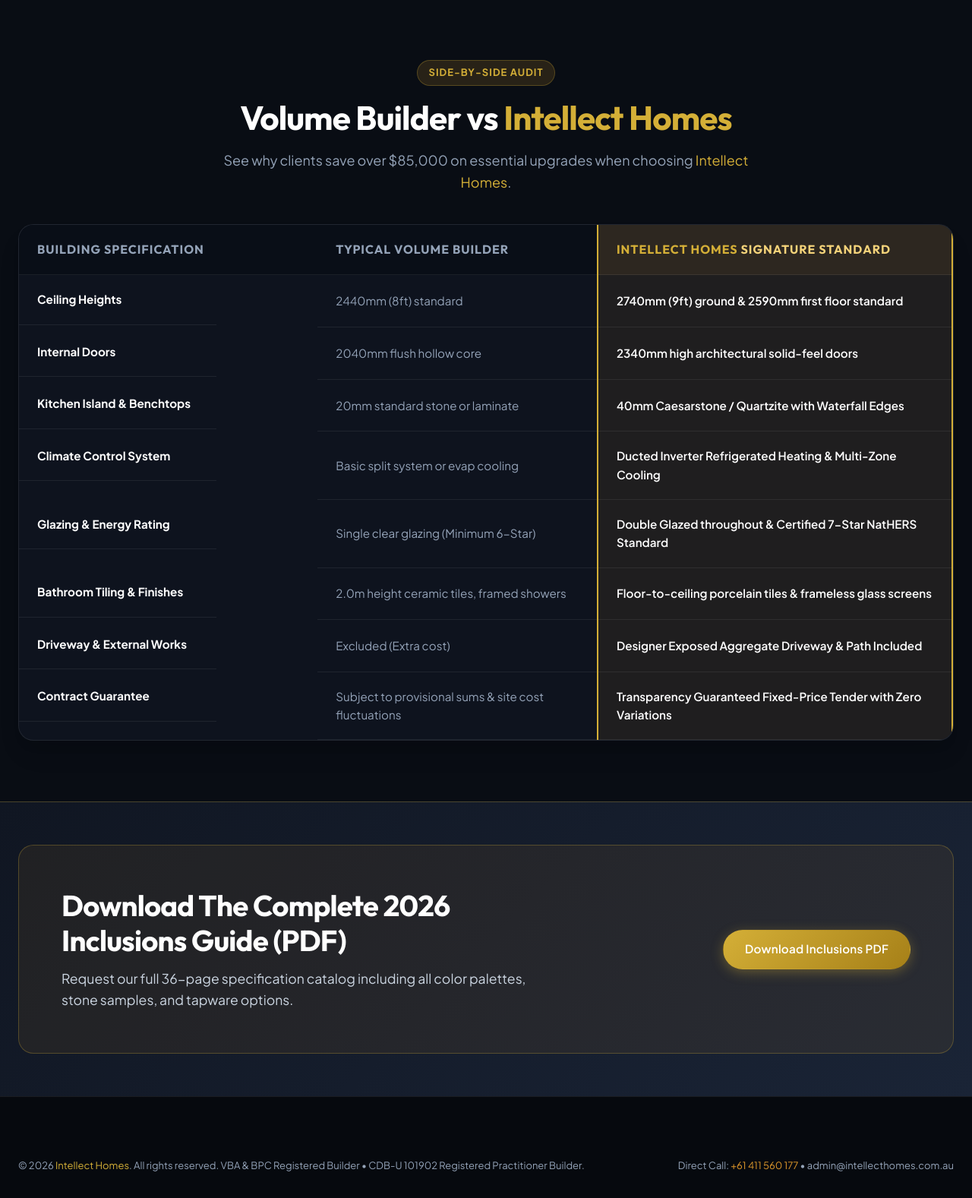
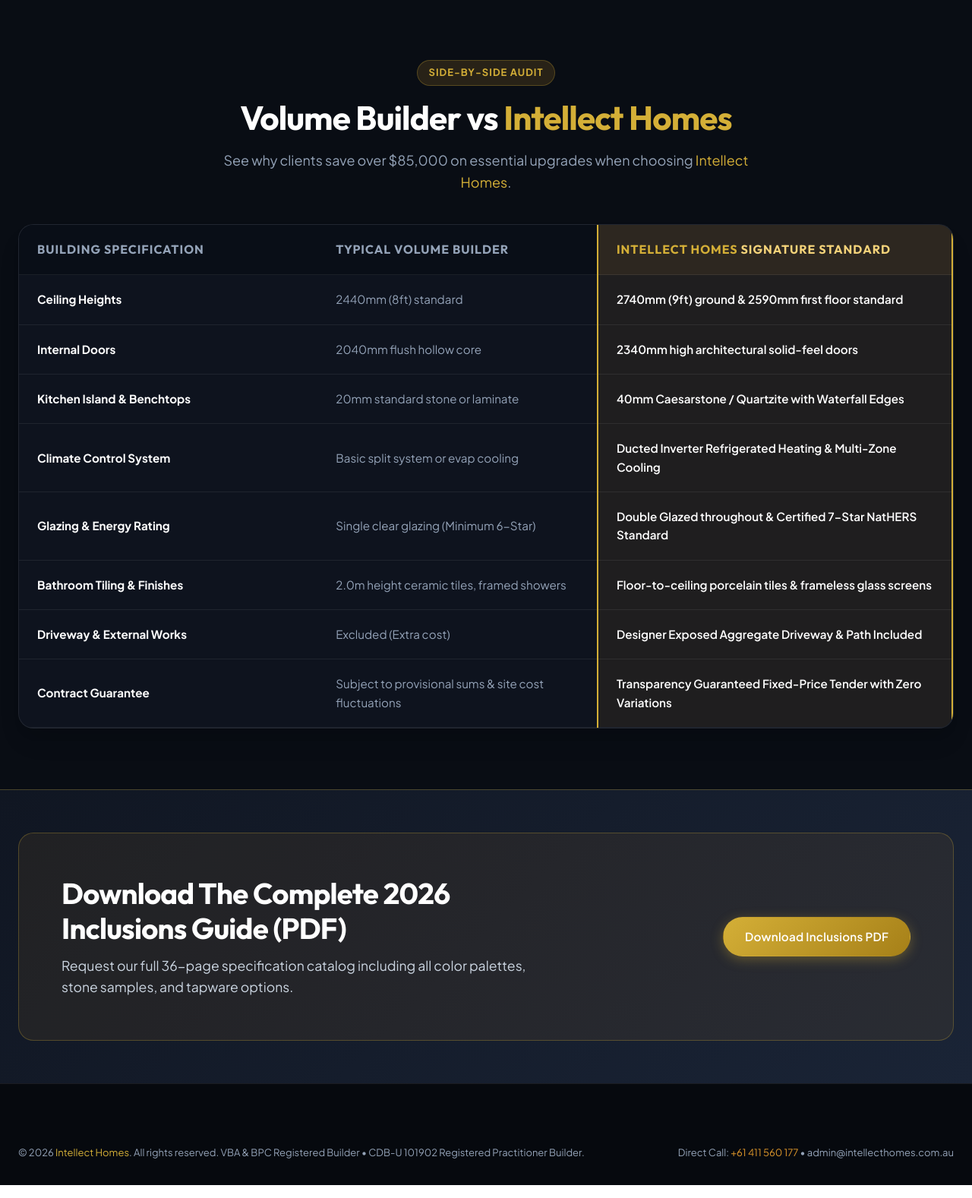
Before and after one commit to moderngamesstudio123-spec/intellect-homes, a PHP site: page /inclusions.html in a window 1280 px wide. Shown: the part 1812-3389 px from the top of the page at 76% size. Run offline with PHP 8.4, Linux system fonts and the light colour scheme.

Commit message:
fix(table): scope display:block to span.feature-title so comparison table cells stay aligned

```diff
--- a/assets/css/style.css
+++ b/assets/css/style.css
@@ -2083,7 +2083,7 @@ h1, h2, h3, h4, h5, h6 {
   color: #94A3B8;
 }
 
-.feature-title {
+span.feature-title {
   font-weight: 700;
   color: #E2E8F0;
   display: block;
```
